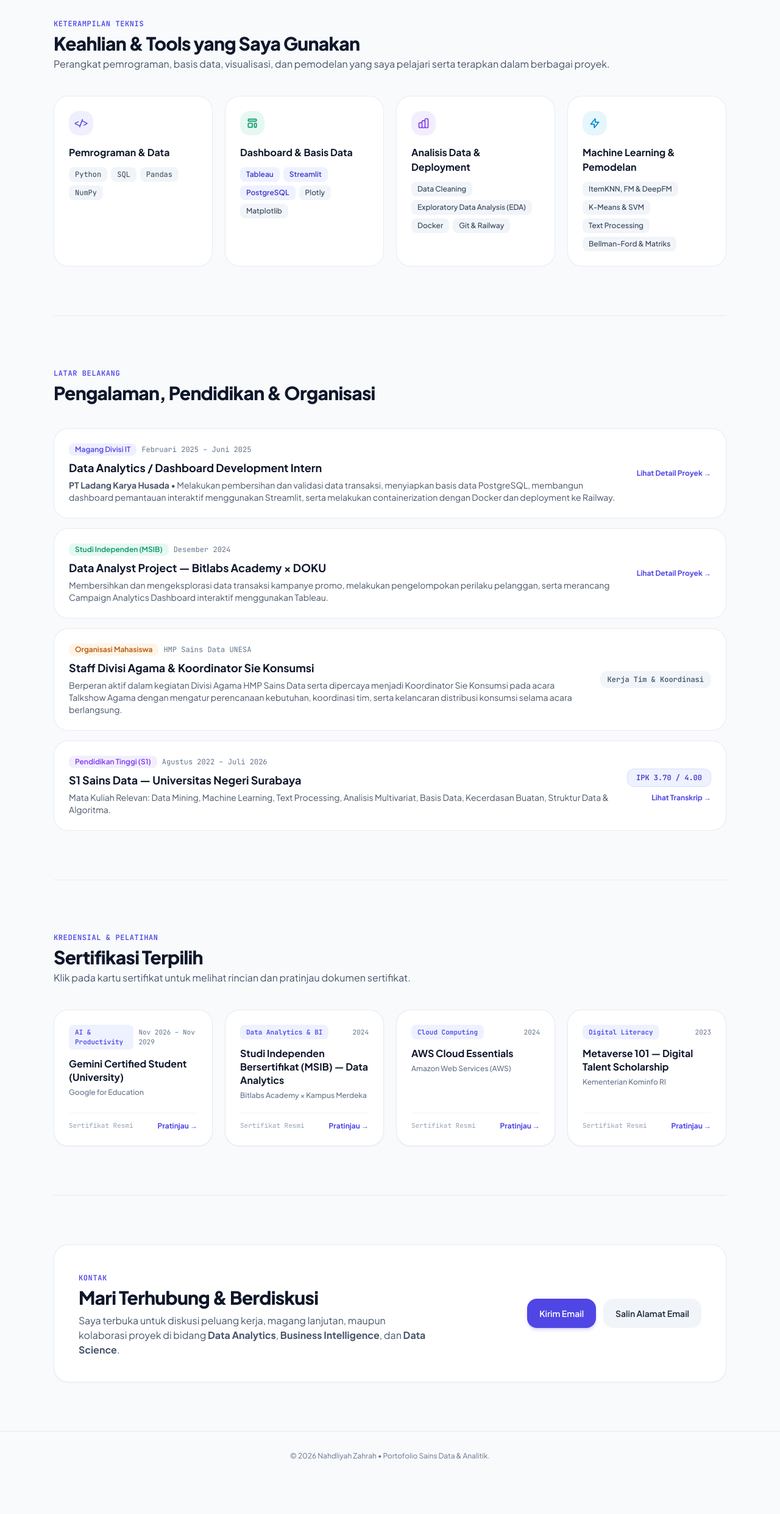
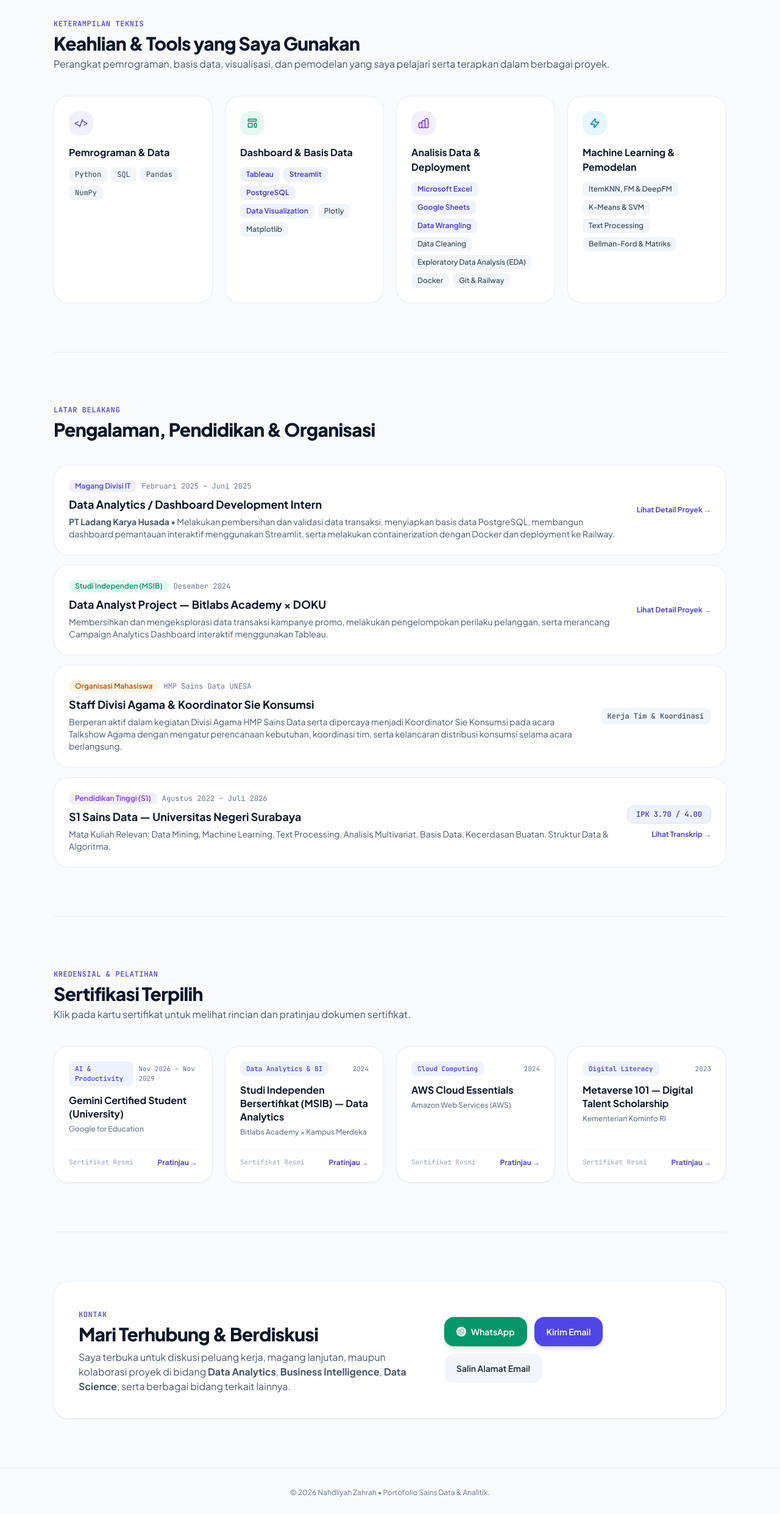
Before and after one commit to nahdliyah/nahdliyahporto, a plain HTML site: page index.html in a window 1280 px wide. Shown: the part 2068-4550 px from the top of the page at 61% size. Before the commit the page ends 4495 px from the top, so only its background shows below. Drawn offline with nearby package versions, Linux system fonts and the light colour scheme.

Commit message:
Update index.html

```diff
--- a/index.html
+++ b/index.html
@@ -305,6 +305,7 @@
             <span class="px-2.5 py-1 rounded-lg text-xs font-semibold bg-indigo-50 dark:bg-indigo-950/70 text-indigo-700 dark:text-indigo-300">Tableau</span>
             <span class="px-2.5 py-1 rounded-lg text-xs font-semibold bg-indigo-50 dark:bg-indigo-950/70 text-indigo-700 dark:text-indigo-300">Streamlit</span>
             <span class="px-2.5 py-1 rounded-lg text-xs font-semibold bg-indigo-50 dark:bg-indigo-950/70 text-indigo-700 dark:text-indigo-300">PostgreSQL</span>
+            <span class="px-2.5 py-1 rounded-lg text-xs font-semibold bg-indigo-50 dark:bg-indigo-950/70 text-indigo-700 dark:text-indigo-300">Data Visualization</span>
             <span class="px-2.5 py-1 rounded-lg text-xs font-medium bg-slate-100 dark:bg-slate-800 text-slate-700 dark:text-slate-200">Plotly</span>
             <span class="px-2.5 py-1 rounded-lg text-xs font-medium bg-slate-100 dark:bg-slate-800 text-slate-700 dark:text-slate-200">Matplotlib</span>
           </div>
@@ -319,6 +320,9 @@
           </div>
           <h3 class="font-bold text-base text-slate-900 dark:text-white mb-3">Analisis Data &amp; Deployment</h3>
           <div class="flex flex-wrap gap-1.5">
+            <span class="px-2.5 py-1 rounded-lg text-xs font-semibold bg-indigo-50 dark:bg-indigo-950/70 text-indigo-700 dark:text-indigo-300">Microsoft Excel</span>
+            <span class="px-2.5 py-1 rounded-lg text-xs font-semibold bg-indigo-50 dark:bg-indigo-950/70 text-indigo-700 dark:text-indigo-300">Google Sheets</span>
+            <span class="px-2.5 py-1 rounded-lg text-xs font-semibold bg-indigo-50 dark:bg-indigo-950/70 text-indigo-700 dark:text-indigo-300">Data Wrangling</span>
             <span class="px-2.5 py-1 rounded-lg text-xs font-medium bg-slate-100 dark:bg-slate-800 text-slate-700 dark:text-slate-200">Data Cleaning</span>
             <span class="px-2.5 py-1 rounded-lg text-xs font-medium bg-slate-100 dark:bg-slate-800 text-slate-700 dark:text-slate-200">Exploratory Data Analysis (EDA)</span>
             <span class="px-2.5 py-1 rounded-lg text-xs font-medium bg-slate-100 dark:bg-slate-800 text-slate-700 dark:text-slate-200">Docker</span>
@@ -467,11 +471,20 @@
             Mari Terhubung &amp; Berdiskusi
           </h2>
           <p class="text-sm sm:text-base text-slate-600 dark:text-slate-300 mt-2 leading-relaxed">
-            Saya terbuka untuk diskusi peluang kerja, magang lanjutan, maupun kolaborasi proyek di bidang <strong>Data Analytics</strong>, <strong>Business Intelligence</strong>, dan <strong>Data Science</strong>.
+            Saya terbuka untuk diskusi peluang kerja, magang lanjutan, maupun kolaborasi proyek di bidang <strong>Data Analytics</strong>, <strong>Business Intelligence</strong>, <strong>Data Science</strong>, serta berbagai bidang terkait lainnya.
           </p>
         </div>
 
         <div class="flex flex-wrap items-center gap-3">
+          <!-- Ganti 628XXXXXXXXXX dengan nomor WhatsApp Anda (diawali 62 tanpa tanda + atau spasi) -->
+          <a href="https://wa.me/6281235780107" target="_blank" rel="noopener noreferrer"
+            class="px-5 py-3.5 rounded-2xl bg-emerald-600 hover:bg-emerald-700 text-white font-semibold text-sm shadow-md shadow-emerald-600/20 transition-all inline-flex items-center gap-2">
+            <svg class="w-4 h-4 fill-current" viewBox="0 0 24 24" aria-hidden="true">
+              <path d="M12.031 6.172c-3.181 0-5.767 2.586-5.768 5.766-.001 1.298.38 2.27 1.019 3.287l-.582 2.128 2.182-.573c.978.58 1.911.928 3.145.929 3.178 0 5.767-2.587 5.768-5.766.001-3.187-2.575-5.77-5.764-5.771zm3.392 8.244c-.144.405-.837.774-1.17.824-.299.045-.677.063-1.092-.069-.252-.08-.575-.187-.988-.365-1.739-.751-2.874-2.502-2.961-2.617-.087-.116-.708-.94-.708-1.793s.448-1.273.607-1.446c.159-.173.346-.217.462-.217l.332.006c.106.005.249-.04.39.298.144.347.491 1.2.534 1.287.043.087.072.188.014.304-.058.116-.087.188-.173.289l-.26.304c-.087.086-.177.18-.076.354.101.174.449.741.964 1.201.662.591 1.221.774 1.394.86s.274.072.376-.043c.101-.116.433-.506.549-.68.116-.173.231-.145.39-.087s1.011.477 1.184.564.289.13.332.202c.045.072.045.419-.1.824zm-3.423-14.416c-6.627 0-12 5.373-12 12s5.373 12 12 12 12-5.373 12-12-5.373-12-12-12zm.029 18.88c-1.161 0-2.305-.292-3.318-.844l-3.677.964.984-3.595c-.607-1.052-.927-2.246-.926-3.468.001-3.825 3.113-6.937 6.937-6.937 1.856.001 3.598.723 4.907 2.034 1.31 1.311 2.031 3.054 2.03 4.908-.001 3.825-3.113 6.938-6.937 6.938z"/>
+            </svg>
+            <span>WhatsApp</span>
+          </a>
+
           <a href="mailto:nahdliyahzahrah@gmail.com"
             class="px-5 py-3.5 rounded-2xl bg-indigo-600 hover:bg-indigo-700 text-white font-semibold text-sm shadow-md shadow-indigo-600/20 transition-all">
             Kirim Email
@@ -1001,7 +1014,7 @@
         badge: 'Data Analytics & BI',
         pdfFile: 'sertif-bitlabs.pdf',
         driveUrl: null,
-        description: 'Program Studi Independen Bersertifikat (MSIB) yang berfokus pada pengolahan data, SQL, analisis eksploratif (EDA), segmentasi pelanggan, dan perancangan dashboard interaktif Tableau.'
+        description: 'Program Studi Independen Bersertifikat (MSIB) yang berfokus pada pengolahan dan pengoperasian data menggunakan Microsoft Excel, SQL, analisis eksploratif (EDA), dan perancangan dashboard interaktif Tableau.'
       },
       {
         id: 'aws-cloud',
```
